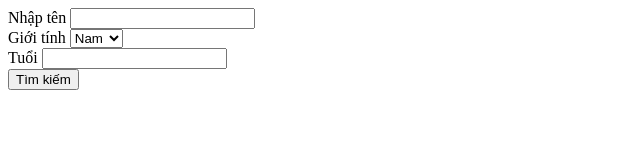
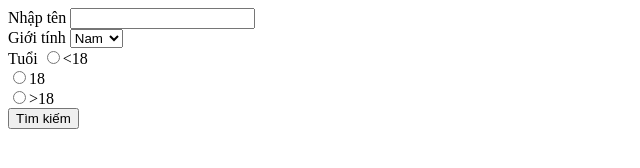
Before and after one commit to VuKieuAnh/BP-C0320H1-form, a plain HTML site: page index.html in a window 1280 px wide. Both pictures are taken after a click on the button "Tìm kiếm". Shown: the whole page, without its empty margins (0-640 px from the left). Drawn offline with Linux system fonts and the light colour scheme.

Commit message:
get value radio

```diff
--- a/index.html
+++ b/index.html
@@ -14,14 +14,17 @@
         <option value="2">Nữ</option>
         <option value="3">Khác</option>
     </select><br>
-    <label for="age">Tuổi</label>
-    <input id="age" type="text"/><br>
+    <label >Tuổi</label>
+    <input type="radio" name="old" value="<18"><18<br/>
+    <input type="radio" name="old" value="18">18<br/>
+    <input type="radio" name="old" value=">18">>18<br/>
+<!--    <input id="age" type="text"/><br>-->
     <button type="submit" onclick="laydulieu()">Tìm kiếm</button>
 <!--</form>-->
 
 <script>
 function laydulieu() {
-    alert(document.getElementById("sex").value);
+    alert(document.querySelector("input[name='old']:checked").value);
 }
 </script>
 </body>
```
